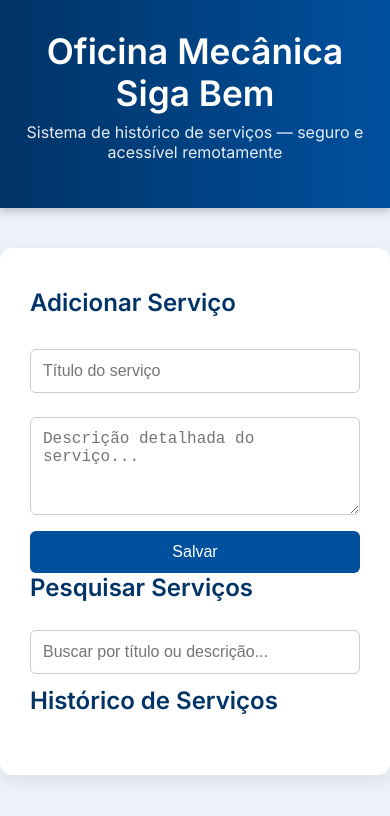
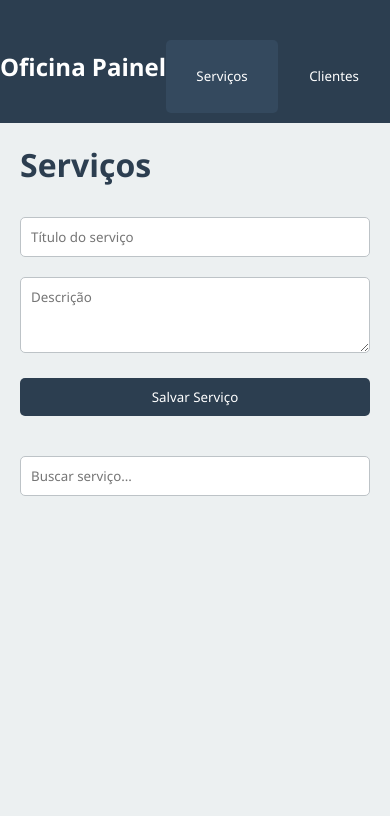
Before and after one commit to Daviluca05/oficinamecsb, a plain HTML site: page index.html in a window 390 px wide. Drawn offline with Linux system fonts and the light colour scheme.

Commit message:
newoficinasb

```diff
--- a/index.html
+++ b/index.html
@@ -3,266 +3,275 @@
 <head>
   <meta charset="UTF-8" />
   <meta name="viewport" content="width=device-width, initial-scale=1.0"/>
-  <title>Oficina Siga Bem - Histórico de Serviços</title>
-  <link href="https://fonts.googleapis.com/css2?family=Inter:wght@400;600&display=swap" rel="stylesheet">
+  <title>Painel - Oficina Mecânica</title>
   <style>
     * {
       box-sizing: border-box;
+      font-family: 'Segoe UI', sans-serif;
     }
 
     body {
-      font-family: 'Inter', sans-serif;
-      background: #eef1f7;
       margin: 0;
-      padding: 0;
-      color: #333;
+      background: #f0f2f5;
+      display: flex;
+      height: 100vh;
     }
 
-    header {
-      background: linear-gradient(90deg, #003366, #00509e);
+    /* MENU LATERAL */
+    .sidebar {
+      width: 250px;
+      background-color: #2c3e50;
       color: white;
-      padding: 30px 20px;
-      text-align: center;
-      box-shadow: 0 4px 8px rgba(0, 0, 0, 0.2);
+      padding-top: 30px;
     }
 
-    header h1 {
-      margin: 0;
-      font-size: 2.2rem;
+    .sidebar h2 {
+      text-align: center;
+      margin-bottom: 40px;
     }
 
-    header p {
-      margin-top: 8px;
-      font-size: 1rem;
-      opacity: 0.9;
+    .sidebar button {
+      display: block;
+      width: 100%;
+      padding: 15px;
+      background: none;
+      color: white;
+      border: none;
+      text-align: left;
+      cursor: pointer;
     }
 
-    main {
-      max-width: 900px;
-      margin: 40px auto;
-      background: white;
-      padding: 40px 30px;
-      border-radius: 12px;
-      box-shadow: 0 6px 18px rgba(0, 0, 0, 0.08);
+    .sidebar button:hover,
+    .sidebar button.active {
+      background-color: #34495e;
     }
 
-    h2 {
-      margin-top: 0;
-      color: #003366;
+    /* CONTEÚDO PRINCIPAL */
+    .main {
+      flex-grow: 1;
+      padding: 30px;
+      background-color: #ecf0f1;
+      overflow-y: auto;
     }
 
-    input, textarea {
-      width: 100%;
-      padding: 12px;
-      margin: 12px 0;
-      border-radius: 6px;
-      border: 1px solid #ccc;
-      font-size: 1rem;
-      transition: border-color 0.3s ease;
+    h1 {
+      margin-top: 0;
+      color: #2c3e50;
     }
 
-    input:focus, textarea:focus {
-      border-color: #00509e;
-      outline: none;
-      background: #f0f8ff;
+    input, textarea, button {
+      padding: 10px;
+      margin: 10px 0;
+      width: 100%;
+      border-radius: 5px;
+      border: 1px solid #bdc3c7;
     }
 
-    button {
-      width: 100%;
-      padding: 12px;
-      font-size: 1rem;
-      background: #00509e;
+    textarea {
+      resize: vertical;
+    }
+
+    .btn-save {
+      background-color: #2c3e50;
       color: white;
       border: none;
-      border-radius: 6px;
-      cursor: pointer;
-      transition: background 0.3s ease;
     }
 
-    button:hover {
-      background: #0071ce;
+    .btn-save:hover {
+      background-color: #1a242f;
+    }
+
+    .search {
+      margin: 20px 0;
     }
 
     .card {
-      background: #f9f9f9;
-      border-left: 5px solid #00509e;
-      padding: 20px;
-      margin-bottom: 15px;
-      border-radius: 8px;
+      background: white;
+      border-left: 5px solid #2c3e50;
+      padding: 15px;
+      border-radius: 5px;
+      margin-bottom: 10px;
       position: relative;
-      box-shadow: 0 2px 6px rgba(0, 0, 0, 0.05);
     }
 
-    .card h3 {
-      margin: 0 0 10px;
-      font-size: 1.2rem;
-      color: #003366;
+    .card .actions {
+      position: absolute;
+      right: 10px;
+      top: 10px;
     }
 
-    .card p {
-      margin: 0;
+    .card .actions button {
+      margin-left: 5px;
+      padding: 5px 10px;
+      border: none;
+      border-radius: 4px;
+      font-size: 0.9em;
     }
 
-    .actions {
-      position: absolute;
-      right: 15px;
-      top: 15px;
-      display: flex;
-      gap: 8px;
+    .edit-btn {
+      background: #f1c40f;
     }
 
-    .actions button {
-      padding: 6px 10px;
-      font-size: 0.85rem;
-      border-radius: 4px;
-      background: #ddd;
-      color: #333;
-    }
-
-    .actions button:hover {
-      background: #ccc;
-    }
-
-    .actions .delete {
-      background: #d9534f;
+    .delete-btn {
+      background: #e74c3c;
       color: white;
     }
 
-    .actions .delete:hover {
-      background: #b52b27;
+    @media (max-width: 768px) {
+      body {
+        flex-direction: column;
       }
 
-    .search input {
-      margin-top: 8px;
+      .sidebar {
+        width: 100%;
+        display: flex;
+        overflow-x: auto;
       }
 
-    @media (max-width: 600px) {
-      .actions {
-        position: static;
-        margin-top: 10px;
+      .sidebar button {
+        flex: 1;
+        text-align: center;
       }
-      .actions button {
-        width: 100%;
+
+      .main {
+        padding: 20px;
       }
     }
   </style>
 </head>
 <body>
-  <header>
-    <h1>Oficina Mecânica Siga Bem</h1>
-    <p>Sistema de histórico de serviços — seguro e acessível remotamente</p>
-  </header>
+  <div class="sidebar">
+    <h2>Oficina Painel</h2>
+    <button class="active" onclick="mostrarSecao('servicos')">Serviços</button>
+    <button onclick="mostrarSecao('clientes')">Clientes</button>
+  </div>
 
-  <main>
-    <h2 id="form-title">Adicionar Serviço</h2>
-    <input type="text" id="titulo" placeholder="Título do serviço">
-    <textarea id="descricao" rows="4" placeholder="Descrição detalhada do serviço..."></textarea>
-    <button onclick="salvarServico()" id="botao-salvar">Salvar</button>
+  <div class="main">
+    <!-- SEÇÃO SERVIÇOS -->
+    <div id="servicos" class="secao">
+      <h1>Serviços</h1>
+      <input type="text" id="tituloServico" placeholder="Título do serviço" />
+      <textarea id="descricaoServico" rows="3" placeholder="Descrição"></textarea>
+      <button class="btn-save" onclick="salvarItem('servicos')">Salvar Serviço</button>
 
       <div class="search">
-      <h2>Pesquisar Serviços</h2>
-      <input type="text" id="busca" placeholder="Buscar por título ou descrição..." oninput="filtrarServicos()">
+        <input type="text" id="buscarServico" placeholder="Buscar serviço..." oninput="renderizar('servicos')" />
       </div>
 
-    <h2>Histórico de Serviços</h2>
       <div id="lista-servicos"></div>
-  </main>
+    </div>
+
+    <!-- SEÇÃO CLIENTES -->
+    <div id="clientes" class="secao" style="display: none;">
+      <h1>Clientes</h1>
+      <input type="text" id="nomeCliente" placeholder="Nome do cliente" />
+      <textarea id="infoCliente" rows="3" placeholder="Informações"></textarea>
+      <button class="btn-save" onclick="salvarItem('clientes')">Salvar Cliente</button>
+
+      <div class="search">
+        <input type="text" id="buscarCliente" placeholder="Buscar cliente..." oninput="renderizar('clientes')" />
+      </div>
+
+      <div id="lista-clientes"></div>
+    </div>
+  </div>
 
   <script>
-    let modoEdicao = false;
-    let idEditando = null;
-    const lista = document.getElementById("lista-servicos");
-    const busca = document.getElementById("busca");
-    const inputTitulo = document.getElementById("titulo");
-    const inputDescricao = document.getElementById("descricao");
-    const botaoSalvar = document.getElementById("botao-salvar");
-    const formTitle = document.getElementById("form-title");
+    let edicao = { tipo: null, id: null };
 
-    function obterServicos() {
-      return JSON.parse(localStorage.getItem("servicos")) || [];
+    function mostrarSecao(secao) {
+      document.querySelectorAll('.secao').forEach(s => s.style.display = 'none');
+      document.getElementById(secao).style.display = 'block';
+
+      document.querySelectorAll('.sidebar button').forEach(btn => btn.classList.remove('active'));
+      event.target.classList.add('active');
+
+      renderizar(secao);
     }
 
-    function salvarServicos(servicos) {
-      localStorage.setItem("servicos", JSON.stringify(servicos));
+    function salvarItem(tipo) {
+      const titulo = tipo === 'servicos'
+        ? document.getElementById('tituloServico').value.trim()
+        : document.getElementById('nomeCliente').value.trim();
+
+      const desc = tipo === 'servicos'
+        ? document.getElementById('descricaoServico').value.trim()
+        : document.getElementById('infoCliente').value.trim();
+
+      if (!titulo || !desc) return alert("Preencha todos os campos!");
+
+      let lista = JSON.parse(localStorage.getItem(tipo)) || [];
+
+      if (edicao.tipo === tipo && edicao.id !== null) {
+        lista = lista.map(item => item.id === edicao.id ? { id: item.id, titulo, desc } : item);
+        edicao = { tipo: null, id: null };
+      } else {
+        lista.push({ id: Date.now(), titulo, desc });
       }
 
-    function salvarServico() {
-      const titulo = inputTitulo.value.trim();
-      const descricao = inputDescricao.value.trim();
-      if (!titulo || !descricao) {
-        alert("Preencha título e descrição!");
-        return;
+      localStorage.setItem(tipo, JSON.stringify(lista));
+      limparCampos(tipo);
+      renderizar(tipo);
     }
 
-      let servicos = obterServicos();
+    function editarItem(tipo, id) {
+      const item = (JSON.parse(localStorage.getItem(tipo)) || []).find(i => i.id === id);
+      if (!item) return;
 
-      if (modoEdicao) {
-        servicos = servicos.map(s =>
-          s.id === idEditando ? { ...s, titulo, descricao } : s
-        );
-        modoEdicao = false;
-        idEditando = null;
-        botaoSalvar.textContent = "Salvar";
-        formTitle.textContent = "Adicionar Serviço";
+      if (tipo === 'servicos') {
+        document.getElementById('tituloServico').value = item.titulo;
+        document.getElementById('descricaoServico').value = item.desc;
       } else {
-        const novo = { id: Date.now(), titulo, descricao };
-        servicos.push(novo);
+        document.getElementById('nomeCliente').value = item.titulo;
+        document.getElementById('infoCliente').value = item.desc;
       }
 
-      salvarServicos(servicos);
-      inputTitulo.value = "";
-      inputDescricao.value = "";
-      renderizarServicos(busca.value);
+      edicao = { tipo, id };
     }
 
-    function apagarServico(id) {
-      const servicos = obterServicos().filter(s => s.id !== id);
-      salvarServicos(servicos);
-      renderizarServicos(busca.value);
+    function deletarItem(tipo, id) {
+      let lista = JSON.parse(localStorage.getItem(tipo)) || [];
+      lista = lista.filter(i => i.id !== id);
+      localStorage.setItem(tipo, JSON.stringify(lista));
+      renderizar(tipo);
     }
 
-    function editarServico(id) {
-      const servico = obterServicos().find(s => s.id === id);
-      if (servico) {
-        inputTitulo.value = servico.titulo;
-        inputDescricao.value = servico.descricao;
-        modoEdicao = true;
-        idEditando = id;
-        botaoSalvar.textContent = "Salvar Edição";
-        formTitle.textContent = "Editar Serviço";
-        window.scrollTo({ top: 0, behavior: "smooth" });
+    function renderizar(tipo) {
+      const lista = JSON.parse(localStorage.getItem(tipo)) || [];
+      const busca = document.getElementById(tipo === 'servicos' ? 'buscarServico' : 'buscarCliente').value.toLowerCase();
+      const container = document.getElementById('lista-' + tipo);
+
+      container.innerHTML = '';
+
+      lista
+        .filter(item => item.titulo.toLowerCase().includes(busca) || item.desc.toLowerCase().includes(busca))
+        .forEach(item => {
+          const card = document.createElement('div');
+          card.className = 'card';
+          card.innerHTML = `
+            <strong>${item.titulo}</strong>
+            <p>${item.desc}</p>
+            <div class="actions">
+              <button class="edit-btn" onclick="editarItem('${tipo}', ${item.id})">✏️</button>
+              <button class="delete-btn" onclick="deletarItem('${tipo}', ${item.id})">🗑️</button>
+            </div>
+          `;
+          container.appendChild(card);
+        });
+    }
+
+    function limparCampos(tipo) {
+      if (tipo === 'servicos') {
+        document.getElementById('tituloServico').value = '';
+        document.getElementById('descricaoServico').value = '';
+      } else {
+        document.getElementById('nomeCliente').value = '';
+        document.getElementById('infoCliente').value = '';
       }
     }
 
-    function renderizarServicos(filtro = "") {
-      const servicos = obterServicos();
-      lista.innerHTML = "";
-
-      servicos
-        .filter(s =>
-          s.titulo.toLowerCase().includes(filtro.toLowerCase()) ||
-          s.descricao.toLowerCase().includes(filtro.toLowerCase())
-        )
-        .forEach(s => {
-          const card = document.createElement("div");
-          card.className = "card";
-          card.innerHTML = `
-            <h3>${s.titulo}</h3>
-            <p>${s.descricao}</p>
-            <div class="actions">
-              <button onclick="editarServico(${s.id})">✏️ Editar</button>
-              <button class="delete" onclick="apagarServico(${s.id})">🗑️ Apagar</button>
-            </div>
-          `;
-          lista.appendChild(card);
-        });
-    }
-
-    function filtrarServicos() {
-      renderizarServicos(busca.value);
-    }
-
-    renderizarServicos();
+    // Inicializa a aba serviços por padrão
+    renderizar('servicos');
   </script>
 </body>
 </html>
```
Lines whose indentation alone changed are shown as unchanged.
